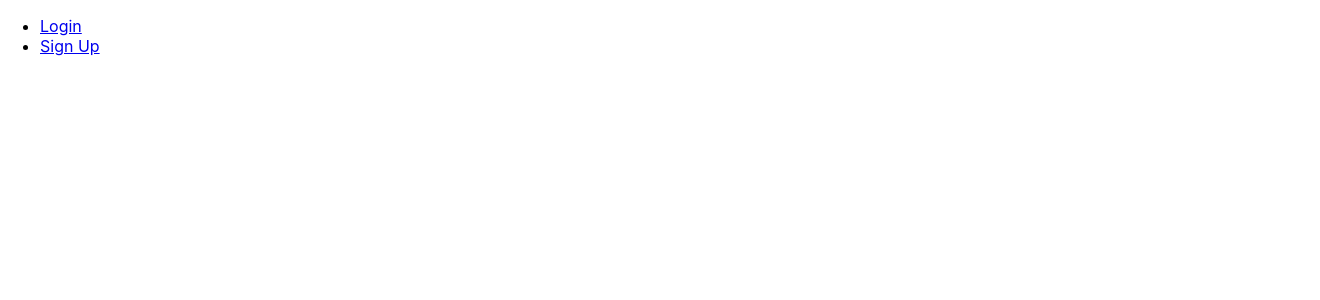
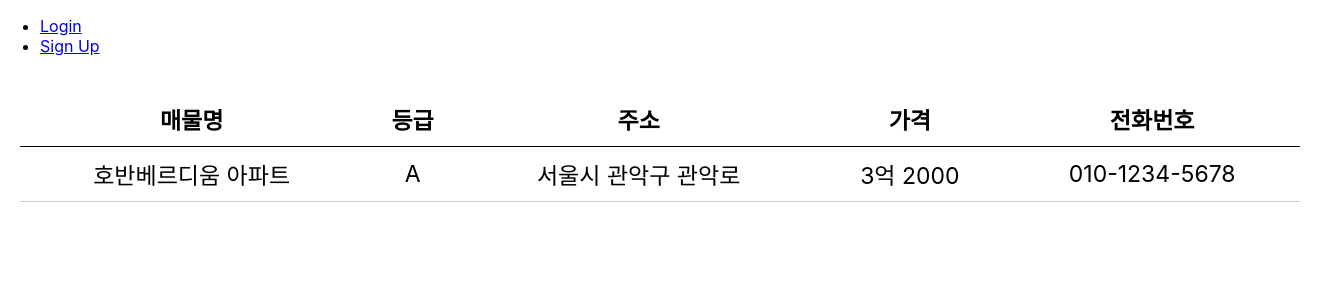
Before and after one commit to 2024-1-Ajou-DB-Team13/db_main, a React (Create React App) app: page /adtopro in a window 1280 px wide. Before the commit this address had no page. Shown: the top 300 px of the page, 1320 px wide, since content can reach past the window. Built offline with nearby package versions, Linux system fonts and the light colour scheme.

Commit message:
AdtoPro frame

```diff
--- a/src/App.js
+++ b/src/App.js
@@ -4,6 +4,7 @@ import LoginPage from './LoginPage';
 import SignUpPage from './SignUpPage';
 import MainPage from './MainPage';
 import DesiredPriceRange from './MainPageComponents/DesiredPriceRange';
+import AdToPro from './MainPageComponents/AdToPro';
 
 function App() {
   return (
@@ -24,6 +25,7 @@ function App() {
           <Route path="/signup" element={<SignUpPage />} />
           <Route path="/main/*" element={<MainPage />} />
           <Route path="/price" element={<DesiredPriceRange />} />
+          <Route path="/adtopro" element={<AdToPro />} />
         </Routes>
       </div>
     </Router>
--- /dev/null
+++ b/src/MainPageComponents/AdToPro.js
@@ -0,0 +1,65 @@
+import React from 'react';
+import styled from 'styled-components';
+
+const Container = styled.div`
+  padding: 20px;
+  width: 100%;
+`;
+
+const Table = styled.table`
+  width: 100%;
+  border-collapse: collapse;
+`;
+
+const Th = styled.th`
+  border-bottom: 1px solid #000;
+  padding: 10px;
+  text-align: center;
+  font-size: 23px;
+`;
+
+const Td = styled.td`
+  border-bottom: 1px solid #ccc;
+  padding: 10px;
+  text-align: center;
+  font-size: 23px;
+`;
+
+function AdToPro() {
+  const properties = [
+    { id: 1, name: "호반베르디움 아파트", grade: "A", address: "서울시 관악구 관악로",pricerange: "3억 2000", phone: "010-1234-5678" },
+  ];
+
+  const handleClose = () => {
+    window.close();
+  };
+
+  return (
+    <Container>
+      <Table>
+        <thead>
+          <tr>
+            <Th>매물명</Th>
+            <Th>등급</Th>
+            <Th>주소</Th>
+            <Th>가격</Th>
+            <Th>전화번호</Th>
+          </tr>
+        </thead>
+        <tbody>
+          {properties.map(property => (
+            <tr key={property.id}>
+              <Td>{property.name}</Td>
+              <Td>{property.grade}</Td>
+              <Td>{property.address}</Td>
+              <Td>{property.pricerange}</Td>
+              <Td>{property.phone}</Td>
+            </tr>
+          ))}
+        </tbody>
+      </Table>
+    </Container>
+  );
+}
+
+export default AdToPro;
--- a/src/MainPageComponents/Inquiries.js
+++ b/src/MainPageComponents/Inquiries.js
@@ -1,6 +1,8 @@
 import axios from "axios";
-import React, { useState, useEffect } from 'react';
-import styled from 'styled-components';
+import React, { useState, useEffect } from "react";
+import styled from "styled-components";
+import { Route, Routes, NavLink } from "react-router-dom";
+import AdToPro from "./AdToPro";
 
 const Container = styled.div`
   padding: 0px;
@@ -32,27 +34,46 @@ const Td = styled.td`
   font-size: 20px;
 `;
 
+const StyledNavLink = styled(NavLink)`
+  display: table-row;
+  text-decoration: none;
+  color: inherit;
+
+  &:hover,
+  &.active {
+    background-color: #73d116;
+    color: white;
+
+    & td {
+      background-color: #73d116;
+    }
+  }
+`;
+
 function Inquiries() {
   const inquiries = [
-    {PropertyName: 'Property_38', Media: '직방', InquiryCount: 32},
-    {PropertyName: 'Property_36', Media: '네이버', InquiryCount: 131},
-    {PropertyName: 'Property_36', Media: '네이버', InquiryCount: 131},
-    {PropertyName: 'Property_36', Media: '네이버', InquiryCount: 131},
-    {PropertyName: 'Property_36', Media: '네이버', InquiryCount: 131},
+    { PropertyName: "Property_38", Media: "직방", InquiryCount: 32 },
+    { PropertyName: "Property_36", Media: "네이버", InquiryCount: 131 },
+    { PropertyName: "Property_36", Media: "네이버", InquiryCount: 131 },
+    { PropertyName: "Property_36", Media: "네이버", InquiryCount: 131 },
+    { PropertyName: "Property_36", Media: "네이버", InquiryCount: 131 },
   ];
 
-  const callApi = async()=>{
+  const callApi = async () => {
     try {
-      const response = await axios.post("http://localhost:5000/advertisement_process", { withCredentials: true } );
+      const response = await axios.post(
+        "http://localhost:5000/advertisement_process",
+        { withCredentials: true }
+      );
       console.log(response.data);
     } catch (error) {
       console.error("Error fetching data:", error);
     }
   };
 
-  useEffect(()=>{
-      callApi();
-    }, []);
+  useEffect(() => {
+    callApi();
+  }, []);
   var index = 1;
   return (
     <Container>
@@ -67,16 +88,19 @@ function Inquiries() {
           </tr>
         </thead>
         <tbody>
-          {inquiries.map(inquiries => (
-            <tr>
+          {inquiries.map((inquiries) => (
+            <StyledNavLink to="/adtopro" key={index}>
               <Td>{index++}</Td>
               <Td>{inquiries.PropertyName}</Td>
               <Td>{inquiries.Media}</Td>
               <Td>{inquiries.InquiryCount}</Td>
-            </tr>
+            </StyledNavLink>
           ))}
         </tbody>
       </Table>
+      <Routes>
+        <Route path="adtopro" element={<AdToPro />} />
+      </Routes>
     </Container>
   );
 }
```
